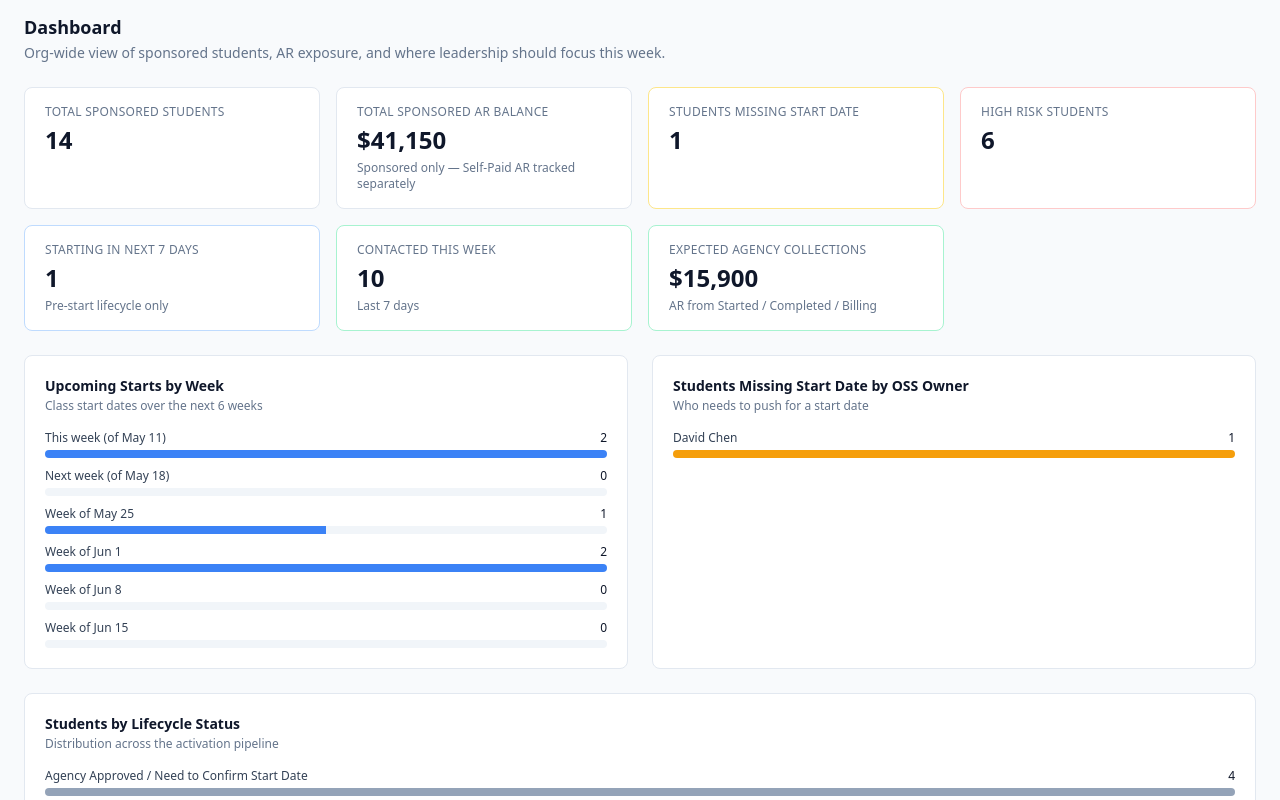
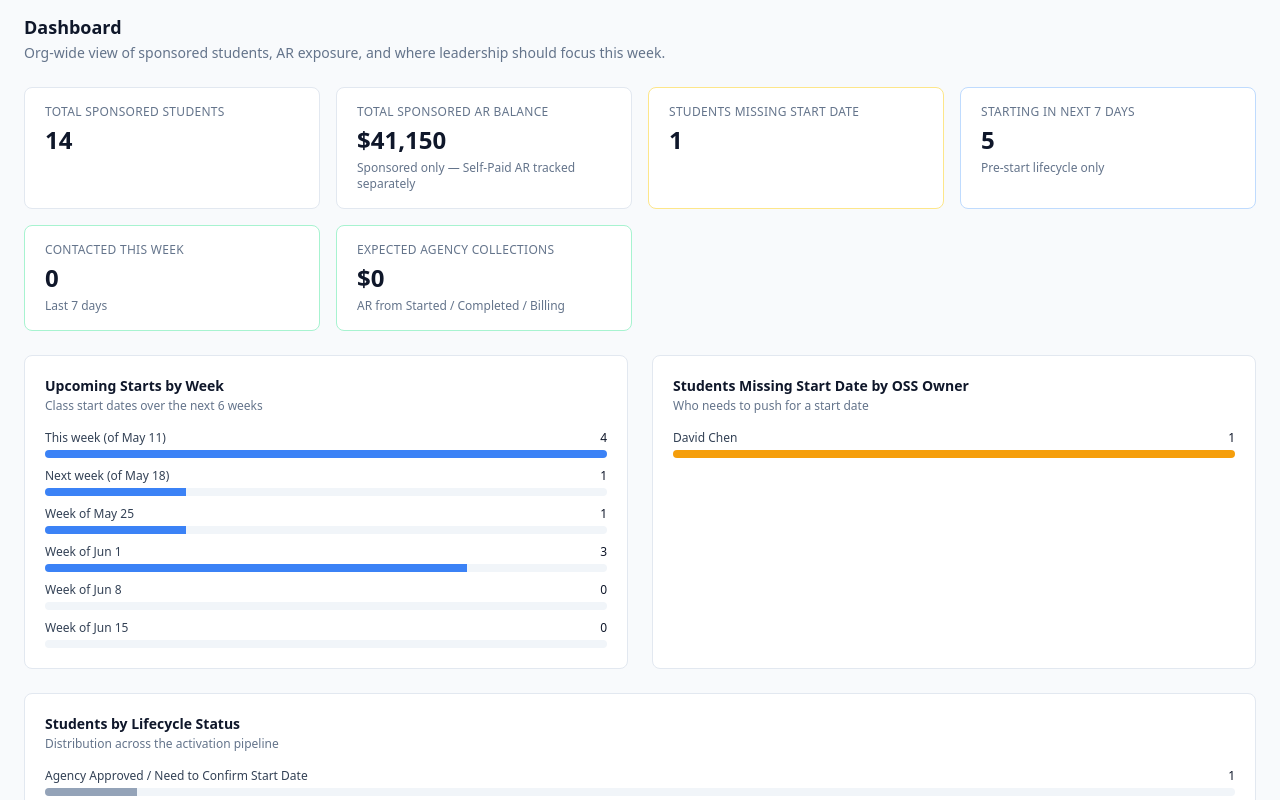
Before and after one commit to PatrickGTT/Sponsored-Student-Activation-Tracker, a React (Vite) app: page / in a window 1280 px wide. Shown: the part 200-1000 px from the top of the page. Built offline with nearby package versions, Linux system fonts and the light colour scheme.

Commit message:
Remove High Risk Students KPI; reset mock student records to fresh-import defaults

```diff
--- a/src/components/LeadershipDashboard.jsx
+++ b/src/components/LeadershipDashboard.jsx
@@ -39,7 +39,6 @@ export default function LeadershipDashboard({ students }) {
   const total = students.length
   const totalAr = sumAr(students)
   const missingStart = students.filter((s) => !s.class_start_date).length
-  const highRiskCount = students.filter((s) => s.risk_level === 'High').length
   const startingNext7 = students.filter(
     (s) =>
       s.days_until_start !== null &&
@@ -69,7 +68,6 @@ export default function LeadershipDashboard({ students }) {
       value: missingStart,
       tone: 'amber',
     },
-    { label: 'High Risk Students', value: highRiskCount, tone: 'red' },
     {
       label: 'Starting in Next 7 Days',
       value: startingNext7,
--- a/src/data/students.js
+++ b/src/data/students.js
@@ -1,9 +1,10 @@
 // Sponsored Student Activation Tracker — mock data.
 //
-// Dataset blends real names from the PowerSuite Open Balance export
-// (sponsored-only — Self Paid and no-funding rows filtered out) with a small
-// number of simulated post-start records so the lifecycle distribution
-// demonstrates the full workflow.
+// All mock students are at the "fresh import" default state — no OSS edits,
+// no contact logged, no follow-ups scheduled. This is what the app would look
+// like for a brand-new OSS user opening it for the first time. Once an OSS
+// touches a student via the update panel, that student's lifecycle, contact
+// fields, and notes evolve.
 
 export const LIFECYCLE_STATUSES = [
   'Agency Approved / Need to Confirm Start Date',
@@ -61,9 +62,35 @@ export const LOCATION_TO_OSS = {
   Newton: 'Michael Brown',
 }
 
+const FRESH_IMPORT_TIMESTAMP = '2026-05-11T08:00:00Z'
+
+// Helper to build a default record. Captures the "fresh import" defaults in
+// one place so adding a mock student stays consistent.
+function freshStudent(fields) {
+  const hasStart = !!fields.class_start_date
+  return {
+    contact_method: null,
+    contact_result: null,
+    expected_payment_amount: null,
+    expected_payment_date: null,
+    forecast_confidence: null,
+    forecast_notes: '',
+    invoice_number: '',
+    last_contact_date: null,
+    last_updated_at: FRESH_IMPORT_TIMESTAMP,
+    last_updated_by: 'CSV Import',
+    lifecycle_status: hasStart
+      ? 'Start Date Confirmed'
+      : 'Agency Approved / Need to Confirm Start Date',
+    next_follow_up_date: null,
+    notes: '',
+    start_date_status: hasStart ? 'Tentative' : 'Not Set',
+    ...fields,
+  }
+}
+
 export const STUDENTS = [
-  // ---- Real names from the PowerSuite Open Balance export ----
-  {
+  freshStudent({
     student_id: 'PS-0001',
     student_name: 'Majigi Migombano',
     email: 'africamotherland19@gmail.com',
@@ -78,21 +105,8 @@ export const STUDENTS = [
     funding_type: 'UNISA',
     enrollment_date: '2026-04-01',
     class_start_date: '2026-05-11',
-    start_date_status: 'Confirmed',
-    lifecycle_status: 'Start Date Confirmed',
-    last_contact_date: '2026-05-08',
-    contact_method: 'Call',
-    contact_result: 'Confirmed Start',
-    next_follow_up_date: '2026-05-11',
-    notes: 'Confirmed verbally Thursday. All paperwork in.',
-    last_updated_at: '2026-05-08T14:30:00Z',
-    last_updated_by: 'David Chen',
-    expected_payment_date: null,
-    expected_payment_amount: null,
-    forecast_confidence: null,
-    forecast_notes: '',
-  },
-  {
+  }),
+  freshStudent({
     student_id: 'PS-0002',
     student_name: 'Brandon Johnson',
     email: 'btosmoove23@gmail.com',
@@ -101,27 +115,13 @@ export const STUDENTS = [
     oss_owner: 'Sarah Johnson',
     advisor_name: 'Mike Davies',
     agency_or_sponsor: 'UNISA',
-    invoice_number: '',
     invoice_amount: 0,
     current_ar_balance: 0,
     funding_type: 'UNISA',
     enrollment_date: '2026-04-20',
     class_start_date: '2026-06-06',
-    start_date_status: 'Tentative',
-    lifecycle_status: 'Agency Approved / Need to Confirm Start Date',
-    last_contact_date: '2026-05-05',
-    contact_method: 'Email',
-    contact_result: 'Needs Paperwork',
-    next_follow_up_date: '2026-05-12',
-    notes: 'Awaiting UNISA authorization letter before invoicing.',
-    last_updated_at: '2026-05-05T10:15:00Z',
-    last_updated_by: 'Sarah Johnson',
-    expected_payment_date: null,
-    expected_payment_amount: null,
-    forecast_confidence: null,
-    forecast_notes: '',
-  },
-  {
+  }),
+  freshStudent({
     student_id: 'PS-0003',
     student_name: 'Vanekia Favors',
     email: 'vanekia.f@yahoo.com',
@@ -136,21 +136,8 @@ export const STUDENTS = [
     funding_type: 'Affirm',
     enrollment_date: '2026-04-25',
     class_start_date: '2026-10-04',
-    start_date_status: 'Tentative',
-    lifecycle_status: 'Student Contacted – Awaiting Confirmation',
-    last_contact_date: '2026-05-04',
-    contact_method: 'Call',
-    contact_result: 'Left Voicemail',
-    next_follow_up_date: '2026-05-12',
-    notes: 'Affirm financing approved. Student tentatively interested in Oct cohort.',
-    last_updated_at: '2026-05-04T16:00:00Z',
-    last_updated_by: 'Lisa Martinez',
-    expected_payment_date: null,
-    expected_payment_amount: null,
-    forecast_confidence: null,
-    forecast_notes: '',
-  },
-  {
+  }),
+  freshStudent({
     student_id: 'PS-0004',
     student_name: 'Nicholas Dubberly',
     email: 'nick_dubberly@icloud.com',
@@ -165,21 +152,8 @@ export const STUDENTS = [
     funding_type: 'UNISA',
     enrollment_date: '2026-04-10',
     class_start_date: '2026-08-31',
-    start_date_status: 'Tentative',
-    lifecycle_status: 'Agency Approved / Need to Confirm Start Date',
-    last_contact_date: '2026-04-22',
-    contact_method: 'Call',
-    contact_result: 'No Answer',
-    next_follow_up_date: '2026-05-13',
-    notes: 'Far-out start. Re-confirm in July before cohort opens.',
-    last_updated_at: '2026-04-22T11:00:00Z',
-    last_updated_by: 'Michael Brown',
-    expected_payment_date: null,
-    expected_payment_amount: null,
-    forecast_confidence: null,
-    forecast_notes: '',
-  },
-  {
+  }),
+  freshStudent({
     student_id: 'PS-0005',
     student_name: 'Darius Hamilton',
     email: 'dlhamilton07@gmail.com',
@@ -188,27 +162,13 @@ export const STUDENTS = [
     oss_owner: 'David Chen',
     advisor_name: 'Helen Park',
     agency_or_sponsor: 'WIOA',
-    invoice_number: '',
     invoice_amount: 0,
     current_ar_balance: 0,
     funding_type: 'WIOA',
     enrollment_date: '2026-04-18',
     class_start_date: '2026-05-25',
-    start_date_status: 'Confirmed',
-    lifecycle_status: 'Start Date Confirmed',
-    last_contact_date: '2026-05-09',
-    contact_method: 'Text',
-    contact_result: 'Confirmed Start',
-    next_follow_up_date: '2026-05-22',
-    notes: 'WIOA invoice will issue once class starts.',
-    last_updated_at: '2026-05-09T08:00:00Z',
-    last_updated_by: 'David Chen',
-    expected_payment_date: null,
-    expected_payment_amount: null,
-    forecast_confidence: null,
-    forecast_notes: '',
-  },
-  {
+  }),
+  freshStudent({
     student_id: 'PS-0006',
     student_name: 'CHristopher Priester',
     email: 'priesterchris939@gmail.com',
@@ -217,27 +177,13 @@ export const STUDENTS = [
     oss_owner: 'Michael Brown',
     advisor_name: 'Carlos Ortiz',
     agency_or_sponsor: 'Finance',
-    invoice_number: '',
     invoice_amount: 0,
     current_ar_balance: 0,
     funding_type: 'Finance',
     enrollment_date: '2026-03-20',
     class_start_date: '2026-06-06',
-    start_date_status: 'Tentative',
-    lifecycle_status: 'Rescheduled',
-    last_contact_date: '2026-05-02',
-    contact_method: 'Call',
-    contact_result: 'Student Requested Delay',
-    next_follow_up_date: '2026-05-15',
-    notes: 'Pushed from May to June cohort. Financing in place.',
-    last_updated_at: '2026-05-02T13:00:00Z',
-    last_updated_by: 'Michael Brown',
-    expected_payment_date: null,
-    expected_payment_amount: null,
-    forecast_confidence: null,
-    forecast_notes: '',
-  },
-  {
+  }),
+  freshStudent({
     student_id: 'PS-0007',
     student_name: 'Rayquan Forsey',
     email: 'rforsey52@gmail.com',
@@ -246,27 +192,13 @@ export const STUDENTS = [
     oss_owner: 'Michael Brown',
     advisor_name: 'Carlos Ortiz',
     agency_or_sponsor: 'VA',
-    invoice_number: '',
     invoice_amount: 0,
     current_ar_balance: 0,
     funding_type: 'GI-Bill',
     enrollment_date: '2026-04-08',
     class_start_date: '2026-08-31',
-    start_date_status: 'Tentative',
-    lifecycle_status: 'Agency Approved / Need to Confirm Start Date',
-    last_contact_date: '2026-05-06',
-    contact_method: 'Email',
-    contact_result: 'Confirmed Start',
-    next_follow_up_date: '2026-06-15',
-    notes: 'GI-Bill approved. Far-out start, re-touch in July.',
-    last_updated_at: '2026-05-06T09:30:00Z',
-    last_updated_by: 'Michael Brown',
-    expected_payment_date: null,
-    expected_payment_amount: null,
-    forecast_confidence: null,
-    forecast_notes: '',
-  },
-  {
+  }),
+  freshStudent({
     student_id: 'PS-0008',
     student_name: 'Takela Daniels',
     email: 'takelaydaniels30@gmail.com',
@@ -281,21 +213,8 @@ export const STUDENTS = [
     funding_type: 'WIOA',
     enrollment_date: '2026-04-12',
     class_start_date: '2026-07-04',
-    start_date_status: 'Confirmed',
-    lifecycle_status: 'Start Date Confirmed',
-    last_contact_date: '2026-05-07',
-    contact_method: 'Call',
-    contact_result: 'Confirmed Start',
-    next_follow_up_date: '2026-06-30',
-    notes: 'WIOA voucher in hand. Confirmed July cohort.',
-    last_updated_at: '2026-05-07T14:45:00Z',
-    last_updated_by: 'Lisa Martinez',
-    expected_payment_date: null,
-    expected_payment_amount: null,
-    forecast_confidence: null,
-    forecast_notes: '',
-  },
-  {
+  }),
+  freshStudent({
     student_id: 'PS-0009',
     student_name: 'John Painter',
     email: 'jrjpainter11@yahoo.com',
@@ -304,29 +223,13 @@ export const STUDENTS = [
     oss_owner: 'Lisa Martinez',
     advisor_name: 'Helen Park',
     agency_or_sponsor: 'NC Vocational Rehabilitation',
-    invoice_number: '',
     invoice_amount: 0,
     current_ar_balance: 0,
     funding_type: 'Voc Rehab',
     enrollment_date: '2026-03-15',
     class_start_date: '2026-05-11',
-    start_date_status: 'Tentative',
-    lifecycle_status: 'Issue / Escalation',
-    last_contact_date: '2026-05-04',
-    contact_method: 'Call',
-    contact_result: 'Escalate',
-    next_follow_up_date: '2026-05-11',
-    notes: 'Voc Rehab funding letter delayed. Branch manager engaged.',
-    last_updated_at: '2026-05-04T17:30:00Z',
-    last_updated_by: 'Lisa Martinez',
-    expected_payment_date: null,
-    expected_payment_amount: null,
-    forecast_confidence: null,
-    forecast_notes: '',
-  },
-
-  // ---- Simulated post-start records to demonstrate the full lifecycle ----
-  {
+  }),
+  freshStudent({
     student_id: 'SIM-0001',
     student_name: 'Latoya Brown',
     email: 'latoya.brown@example.com',
@@ -340,22 +243,9 @@ export const STUDENTS = [
     current_ar_balance: 4200,
     funding_type: 'WIOA',
     enrollment_date: '2026-04-15',
-    class_start_date: '2026-05-10',
-    start_date_status: 'Confirmed',
-    lifecycle_status: 'Started',
-    last_contact_date: '2026-05-10',
-    contact_method: 'In Person',
-    contact_result: 'Confirmed Start',
-    next_follow_up_date: '2026-05-17',
-    notes: 'Started Sunday cohort. Doing well in orientation.',
-    last_updated_at: '2026-05-10T16:00:00Z',
-    last_updated_by: 'Lisa Martinez',
-    expected_payment_date: null,
-    expected_payment_amount: null,
-    forecast_confidence: null,
-    forecast_notes: '',
-  },
-  {
+    class_start_date: '2026-05-15',
+  }),
+  freshStudent({
     student_id: 'SIM-0002',
     student_name: 'Vanessa Holt',
     email: 'vanessa.holt@example.com',
@@ -369,22 +259,9 @@ export const STUDENTS = [
     current_ar_balance: 4800,
     funding_type: 'WIOA',
     enrollment_date: '2026-04-05',
-    class_start_date: '2026-05-10',
-    start_date_status: 'Tentative',
-    lifecycle_status: 'Student Unreachable',
-    last_contact_date: '2026-04-25',
-    contact_method: 'Call',
-    contact_result: 'No Answer',
-    next_follow_up_date: '2026-05-11',
-    notes: 'No-show for Sunday cohort. Phone unanswered for 2 weeks.',
-    last_updated_at: '2026-05-10T18:00:00Z',
-    last_updated_by: 'Sarah Johnson',
-    expected_payment_date: null,
-    expected_payment_amount: null,
-    forecast_confidence: null,
-    forecast_notes: '',
-  },
-  {
+    class_start_date: '2026-05-15',
+  }),
+  freshStudent({
     student_id: 'SIM-0003',
     student_name: 'Pamela Rhodes',
     email: 'pamela.rhodes@example.com',
@@ -397,23 +274,10 @@ export const STUDENTS = [
     invoice_amount: 5500,
     current_ar_balance: 5500,
     funding_type: 'WIOA',
-    enrollment_date: '2026-02-25',
-    class_start_date: '2026-03-16',
-    start_date_status: 'Confirmed',
-    lifecycle_status: 'Completed / Ready to Bill',
-    last_contact_date: '2026-05-08',
-    contact_method: 'Email',
-    contact_result: 'Confirmed Start',
-    next_follow_up_date: '2026-05-15',
-    notes: 'Completed program 5/7. Finance needs to invoice WIOA.',
-    last_updated_at: '2026-05-08T11:00:00Z',
-    last_updated_by: 'David Chen',
-    expected_payment_date: null,
-    expected_payment_amount: null,
-    forecast_confidence: null,
-    forecast_notes: '',
-  },
-  {
+    enrollment_date: '2026-04-22',
+    class_start_date: '2026-05-18',
+  }),
+  freshStudent({
     student_id: 'SIM-0004',
     student_name: 'Marcus Allen',
     email: 'marcus.allen@example.com',
@@ -426,23 +290,10 @@ export const STUDENTS = [
     invoice_amount: 6200,
     current_ar_balance: 6200,
     funding_type: 'GI-Bill',
-    enrollment_date: '2026-02-05',
-    class_start_date: '2026-02-23',
-    start_date_status: 'Confirmed',
-    lifecycle_status: 'Billing Submitted to Agency',
-    last_contact_date: '2026-04-25',
-    contact_method: 'Email',
-    contact_result: 'Confirmed Start',
-    next_follow_up_date: '2026-05-20',
-    notes: 'Invoice submitted to VA 4/24. Awaiting payment cycle.',
-    last_updated_at: '2026-04-25T10:00:00Z',
-    last_updated_by: 'Finance Admin',
-    expected_payment_date: null,
-    expected_payment_amount: null,
-    forecast_confidence: null,
-    forecast_notes: '',
-  },
-  {
+    enrollment_date: '2026-04-30',
+    class_start_date: '2026-06-01',
+  }),
+  freshStudent({
     student_id: 'SIM-0005',
     student_name: 'Maria Vasquez',
     email: 'maria.vasquez@example.com',
@@ -451,24 +302,10 @@ export const STUDENTS = [
     oss_owner: 'David Chen',
     advisor_name: 'Janet Wu',
     agency_or_sponsor: 'UNISA',
-    invoice_number: '',
     invoice_amount: 0,
     current_ar_balance: 0,
     funding_type: 'UNISA',
     enrollment_date: '2026-04-25',
     class_start_date: null,
-    start_date_status: 'Not Set',
-    lifecycle_status: 'Agency Approved / Need to Confirm Start Date',
-    last_contact_date: '2026-05-06',
-    contact_method: 'Call',
-    contact_result: 'Needs Paperwork',
-    next_follow_up_date: '2026-05-13',
-    notes: 'UNISA approved. Still completing intake — no cohort selected.',
-    last_updated_at: '2026-05-06T15:00:00Z',
-    last_updated_by: 'David Chen',
-    expected_payment_date: null,
-    expected_payment_amount: null,
-    forecast_confidence: null,
-    forecast_notes: '',
-  },
+  }),
 ]
```
